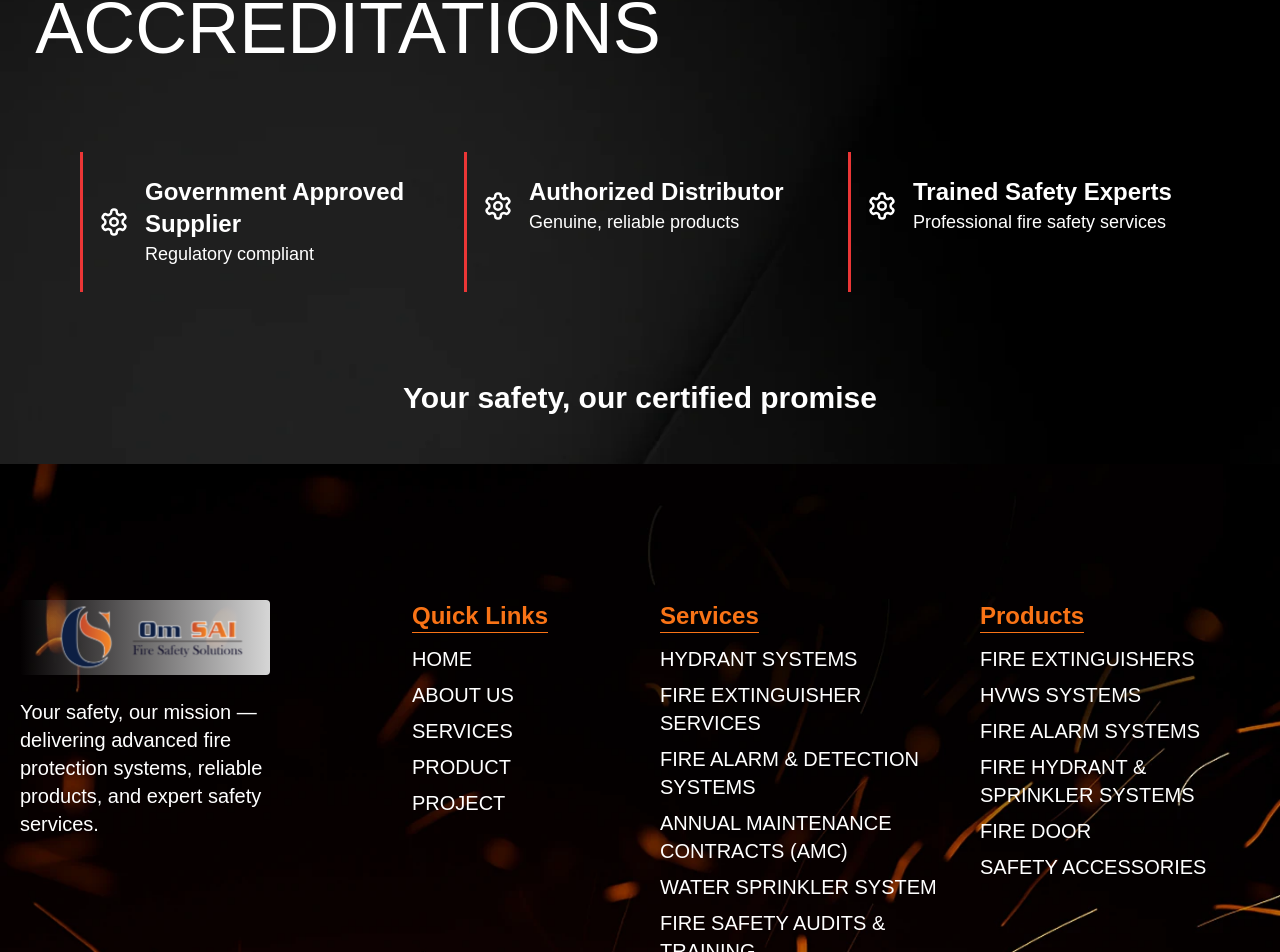
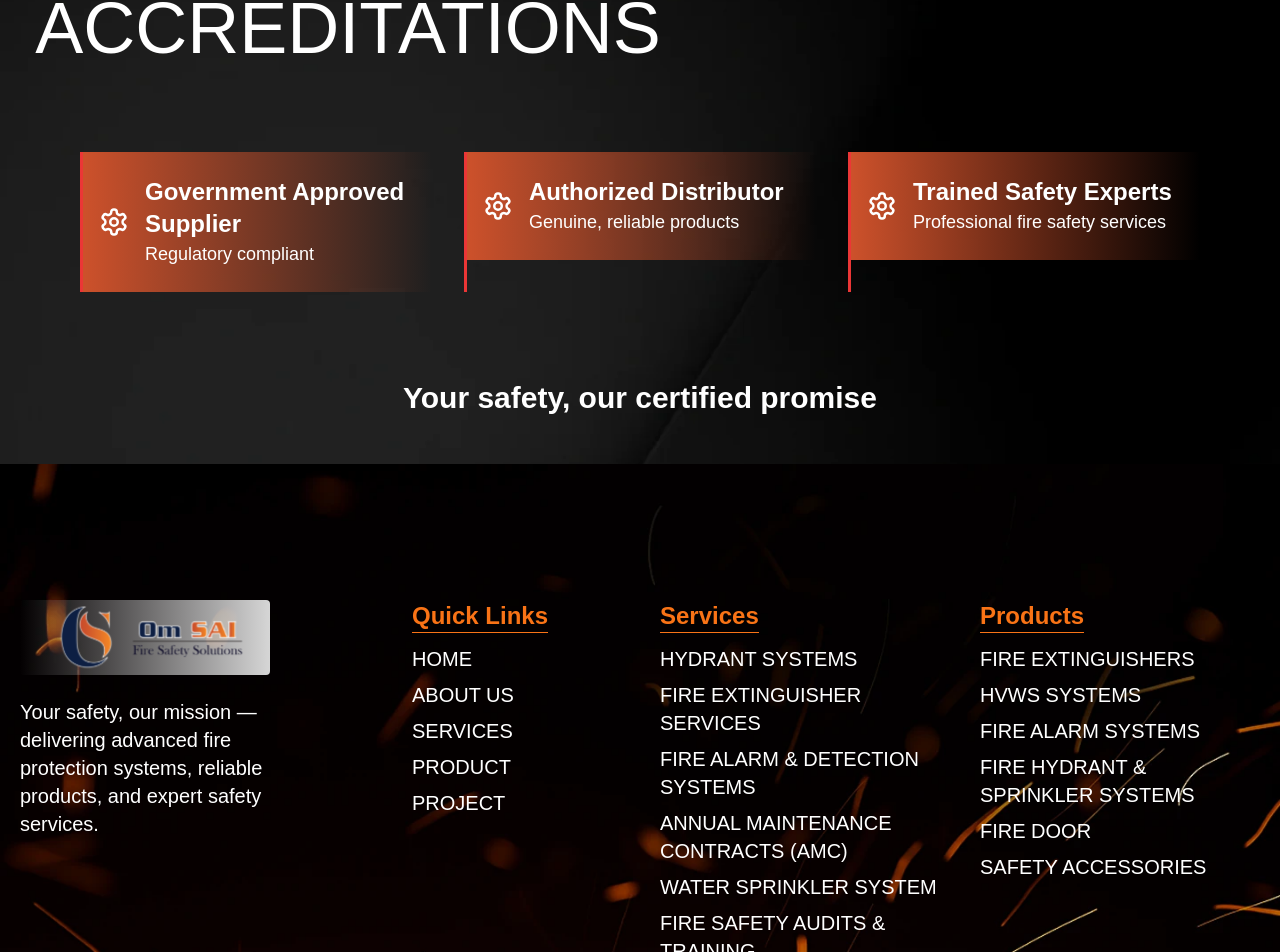
Before and after one commit to vernoxy2/Om_Sai_Fire_Safety, a React (Vite) app: page /about in a window 1280 px wide. Shown: the part 1747-2699 px from the top of the page. Built offline with nearby package versions, Linux system fonts and the light colour scheme; a web font is replaced by a local one.

Commit message:
on 05/09

```diff
--- a/src/pages/About/sections/Certificate.jsx
+++ b/src/pages/About/sections/Certificate.jsx
@@ -56,7 +56,7 @@ const Certificate = () => {
             key={item.id}
             className="border-l-[3px] border-Border duration-300 hover:scale-105"
           >
-            <div className="bg-gradient-to-r from-primary-   to-transparent flex items-center gap-4 px-4 py-6">
+            <div className="bg-gradient-to-r from-primary-start   to-transparent flex items-center gap-4 px-4 py-6">
               <div className="text-3xl text-white">{item.icon}</div>
               <div className="text-start">
                 <h3 className="text-xl md:text-2xl font-bold text-white leading-snug">
--- a/src/pages/Home/sections/IndustriesWeServe.jsx
+++ b/src/pages/Home/sections/IndustriesWeServe.jsx
@@ -111,7 +111,7 @@ const IndustriesWeServe = () => {
     <section className="z-10 py-12 md:py-20">
       {/* Section Title */}
       <div className="container">
-        <div className="mb-12 text-center w-5/12">
+        <div className="mb-12 text-center lg:w-5/12">
         <PrimaryTitle gradientText="Industries" normalText="We Serve" />
       </div>
 
--- a/src/pages/Home/sections/Testimonials.jsx
+++ b/src/pages/Home/sections/Testimonials.jsx
@@ -38,7 +38,7 @@ const Testimonials = () => {
     <section style={Style} className="">
       {/* Container */}
       <div className="container">
-        <div className=" w-5/12">
+        <div className=" lg:w-5/12">
           <PrimaryTitle
             gradientText="Clients"
             normalText="Testimonials"
```
